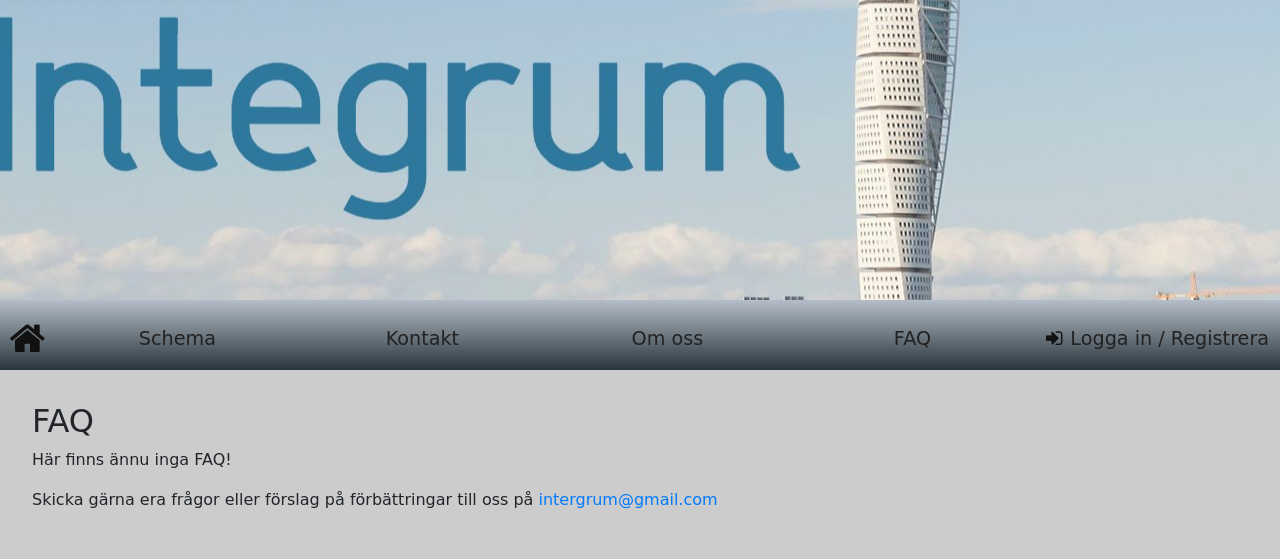
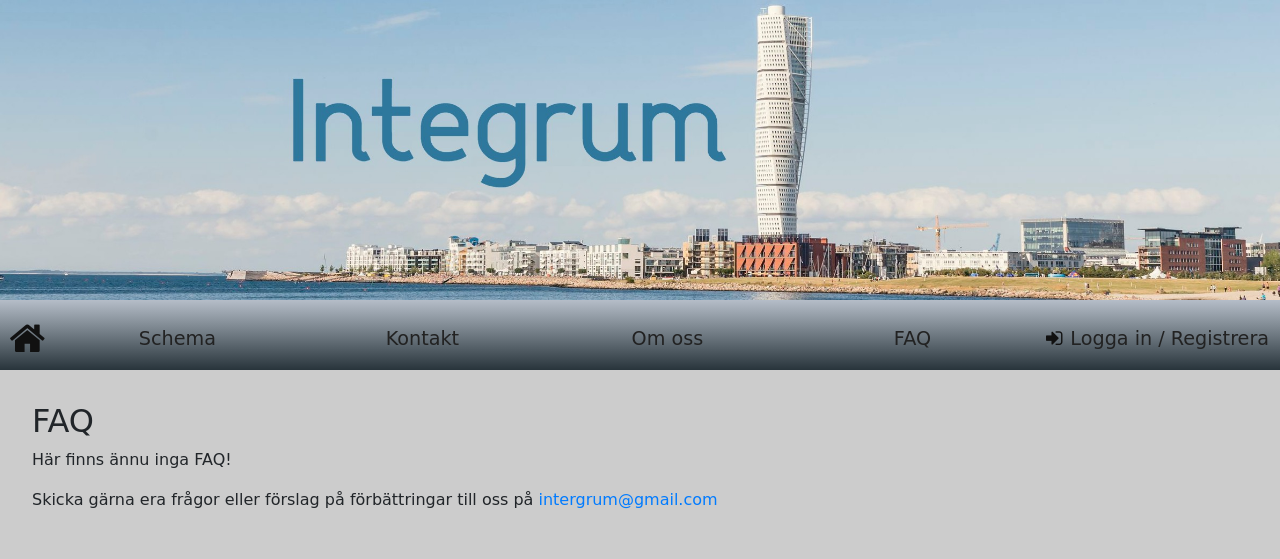
Before and after one commit to wiktorssonn/Integrum, a Python web app: template flask/templates/faq.html in a window 1280 px wide. Shown: the top 559 px of the page. Run offline with Jinja, Linux system fonts and the light colour scheme; the template is opened without the code that fills it, so the values that code supplies are empty; some libraries are stand-ins or nearby versions; some web fonts are replaced.

Commit message:
Update style.css

```diff
--- a/flask/static/css/style.css
+++ b/flask/static/css/style.css
@@ -20,7 +20,7 @@ body {
     grid-area: header;
     background-color: #fff;
     background-image: url("/static/images/malmo_banner.jpg");
-    /*background-size: contain;*/
+    background-size: cover;
     background-repeat: no-repeat;
     background-position: center;
 }
```
